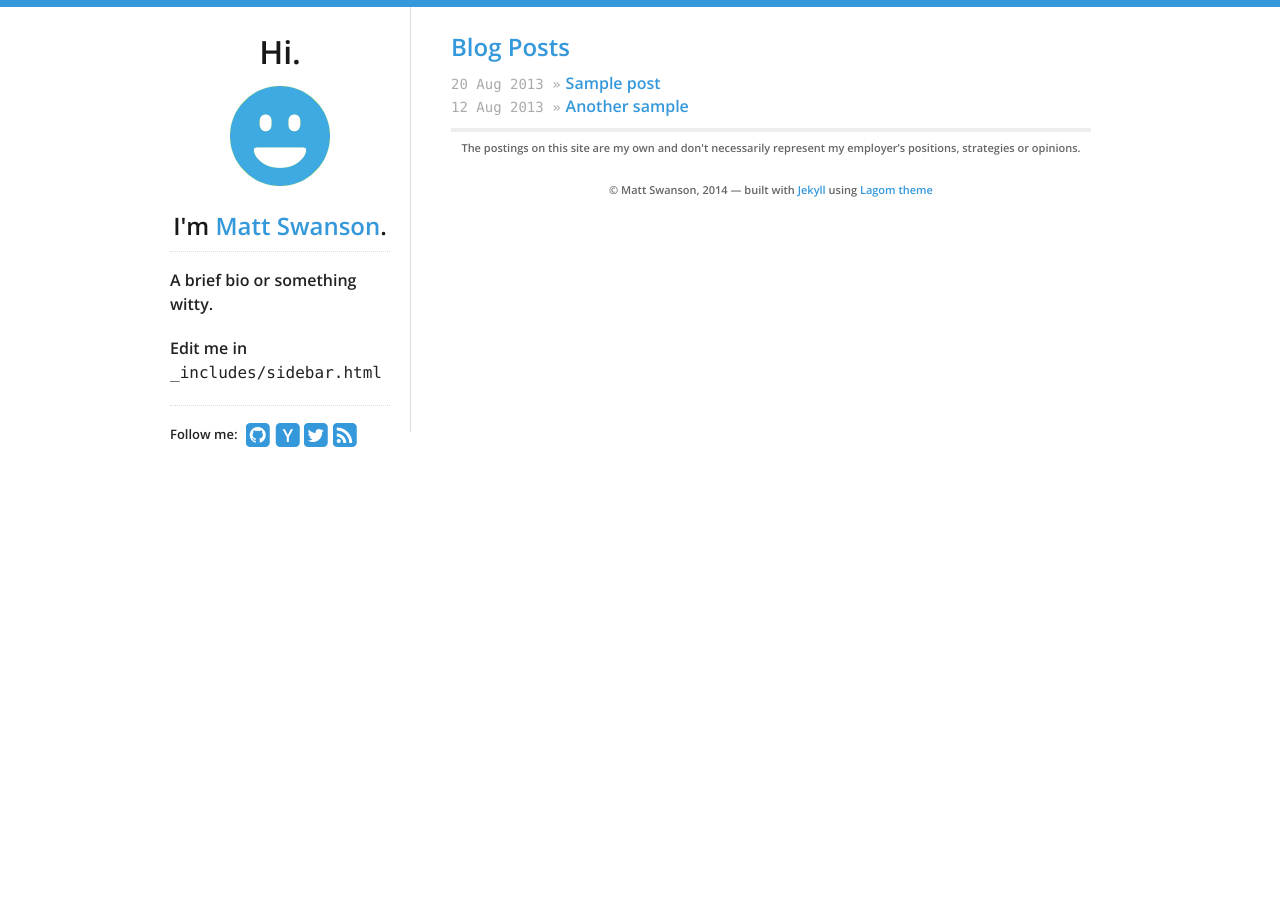
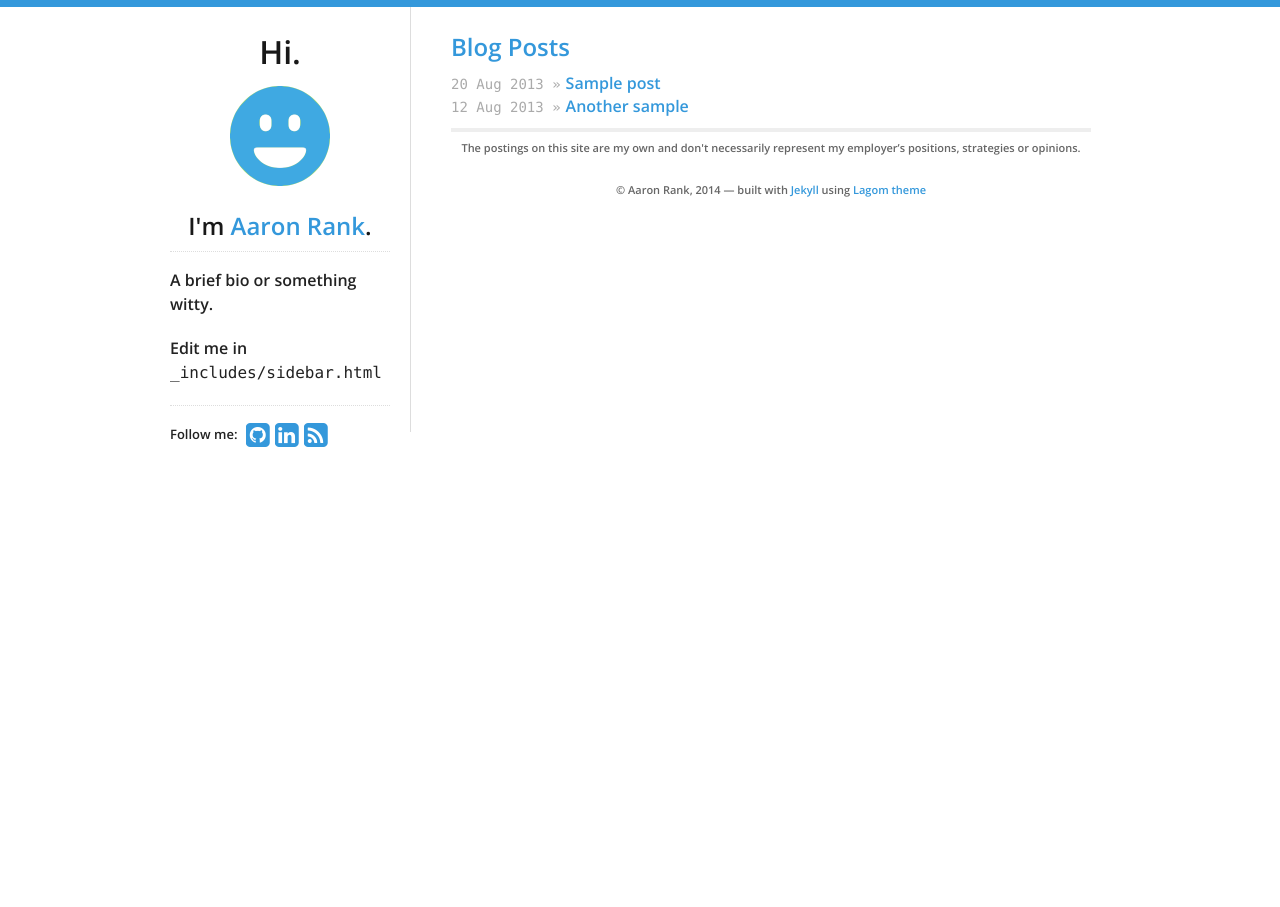
Before and after one commit to rankam/rankam.github.io, a Jekyll site: the page built from index.html, in a window 1280 px wide. Built offline with Jekyll 4.4.1, drawn with Linux system fonts in a browser that asks for light colours; nearby versions of some CDN libraries.

Commit message:
updated theme to include my name

```diff
--- a/_data/theme.yml
+++ b/_data/theme.yml
@@ -5,20 +5,20 @@ highlight_color: '#3498db'
 
 # Profile links on the left sidebar, leave blank to ignore
 social:
-  github: swanson
+  github: rankam
   #bitbucket: philipj
-  hacker_news: swanson
+  # hacker_news: swanson
   #stackexchange: 348619
   #stackoverflow: 348619
-  twitter: _swanson
+  # twitter: _swanson
   #facebook: zuck
   #tumblr: animalygifs
-  #linkedin: philipjagielski
+  linkedin: aaronrank
   #gplus: 110552447039675960964
 
 # "Hi, I'm _______"
-name: Matt Swanson
-email: test@example.com
+name: Aaron Rank
+email: rank.aaron@gmail.com
 tagline: "weak opinions, strongly held"
 
 # Google Analytics key, leave blank to ignore
```
